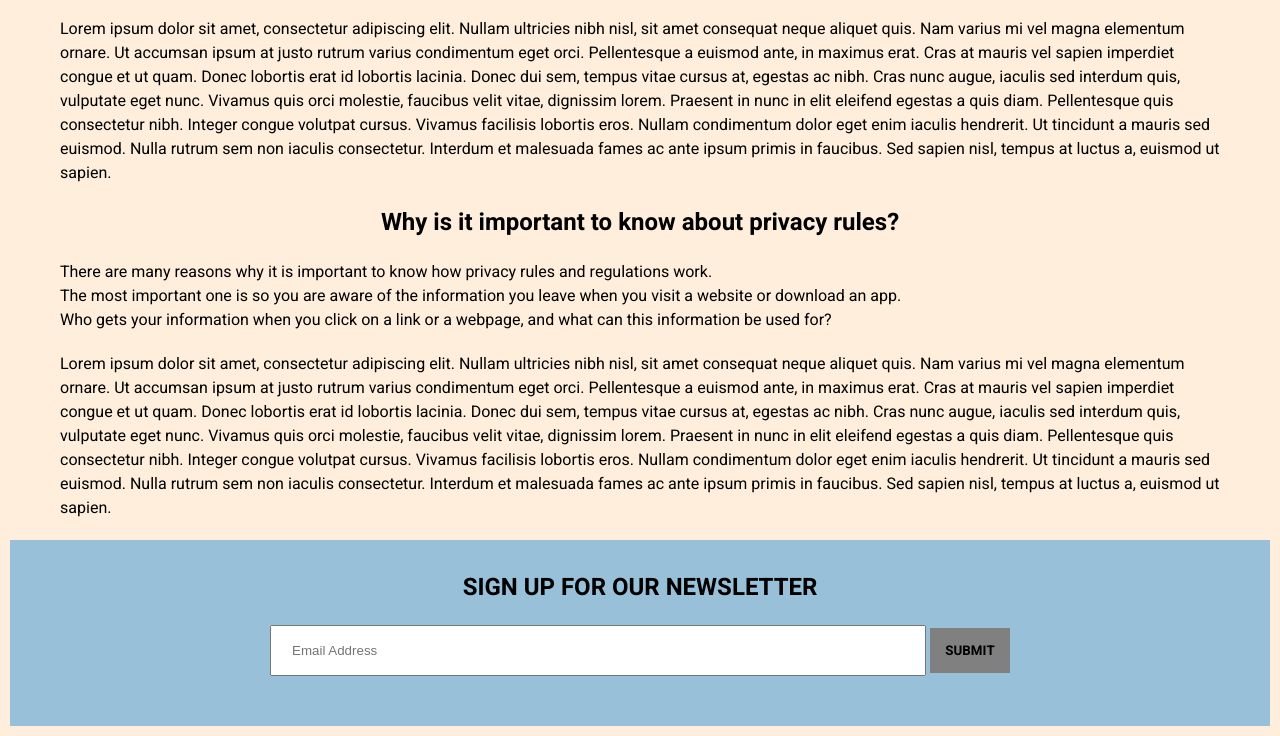
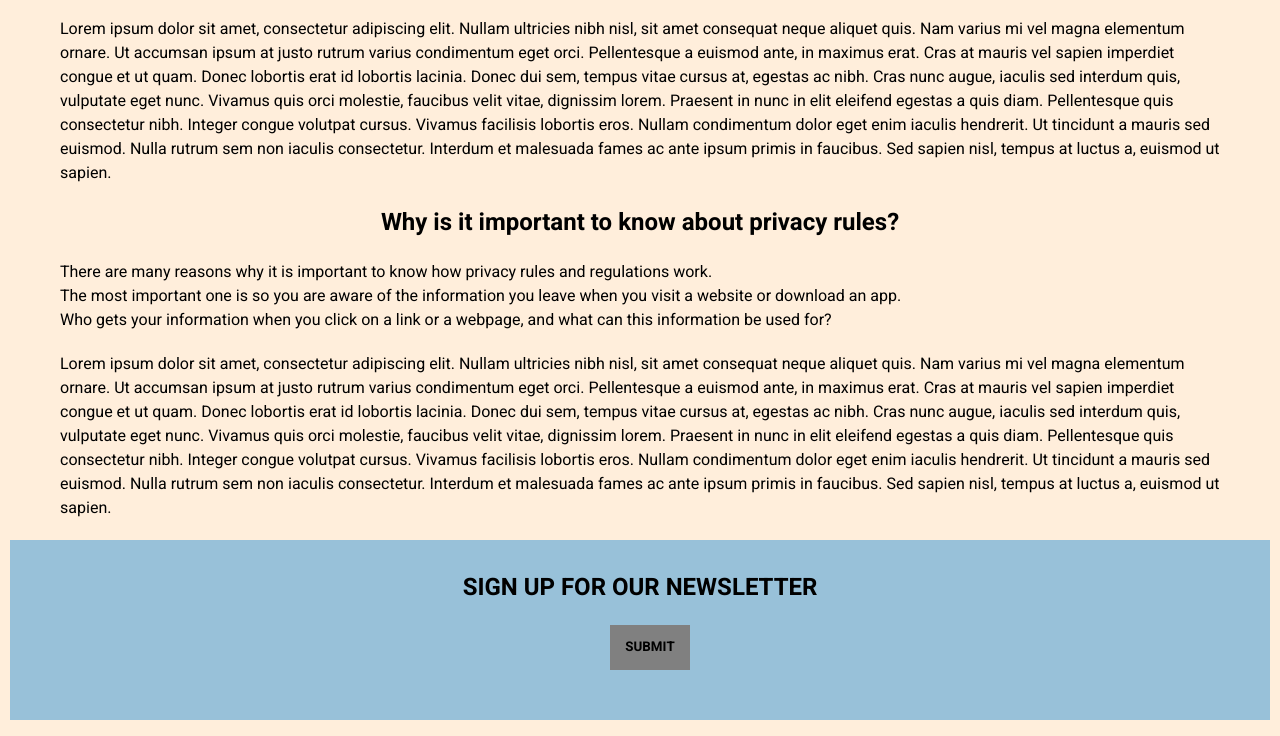
Before and after one commit to J4502-FS20/Helles_final_project, a plain HTML site: page index.html in a window 1280 px wide. Shown: the part 705-1441 px from the top of the page. Drawn offline with Linux system fonts and the light colour scheme.

Commit message:
Add files via upload

```diff
--- a/index.html
+++ b/index.html
@@ -56,7 +56,7 @@
                 <div class="form">
                     <h2>SIGN UP FOR OUR NEWSLETTER</h2>
                     <form id="search-form" class="form-search form-horizontal">
-                        <input type="text" class="input-search" placeholder="Email Address">
+                        <label type="text" class="input-search" placeholder="Email Address">
                         <button type="submit" class="btn-search">SUBMIT</button>
                     </form>
                 </div>
```
